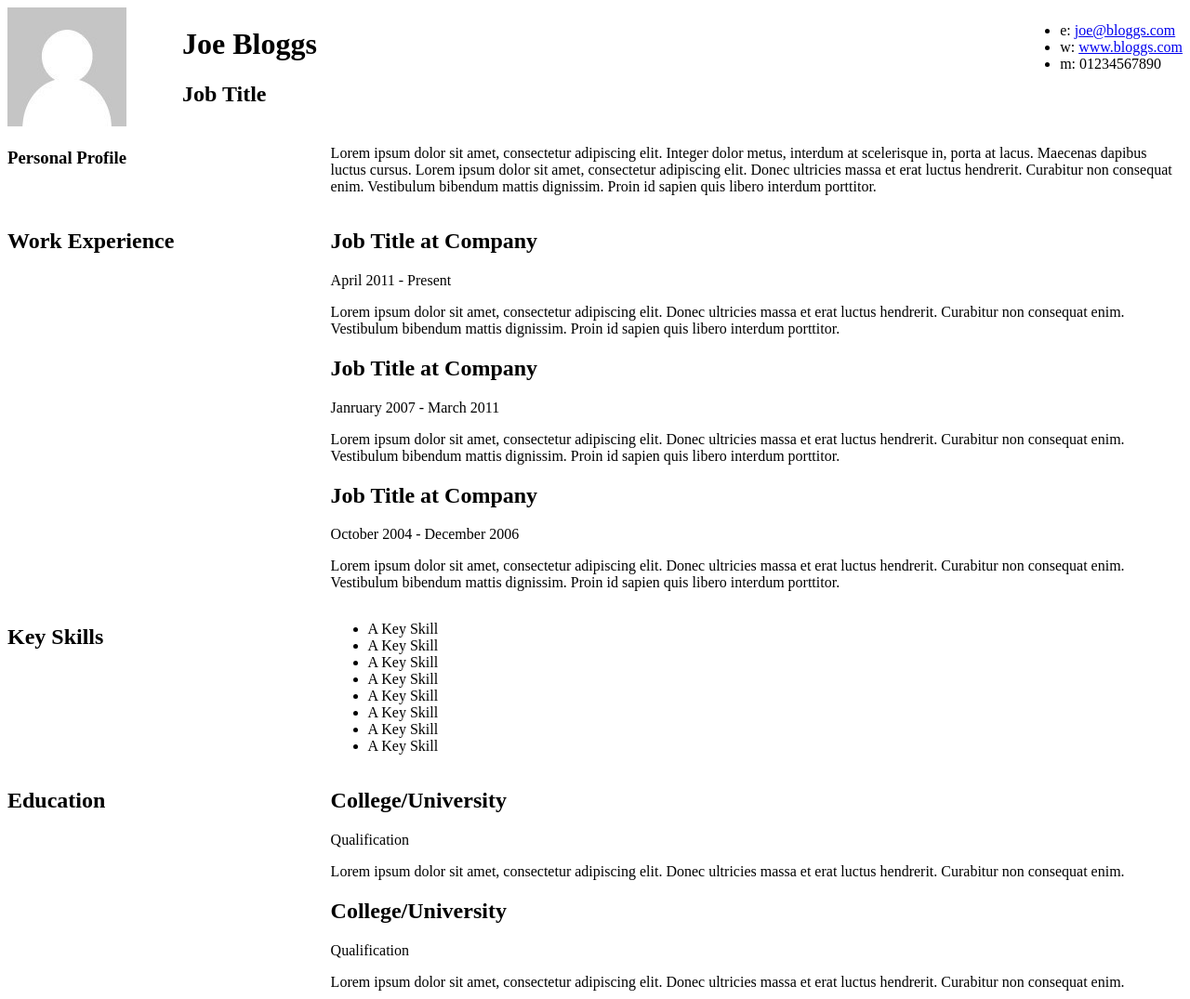
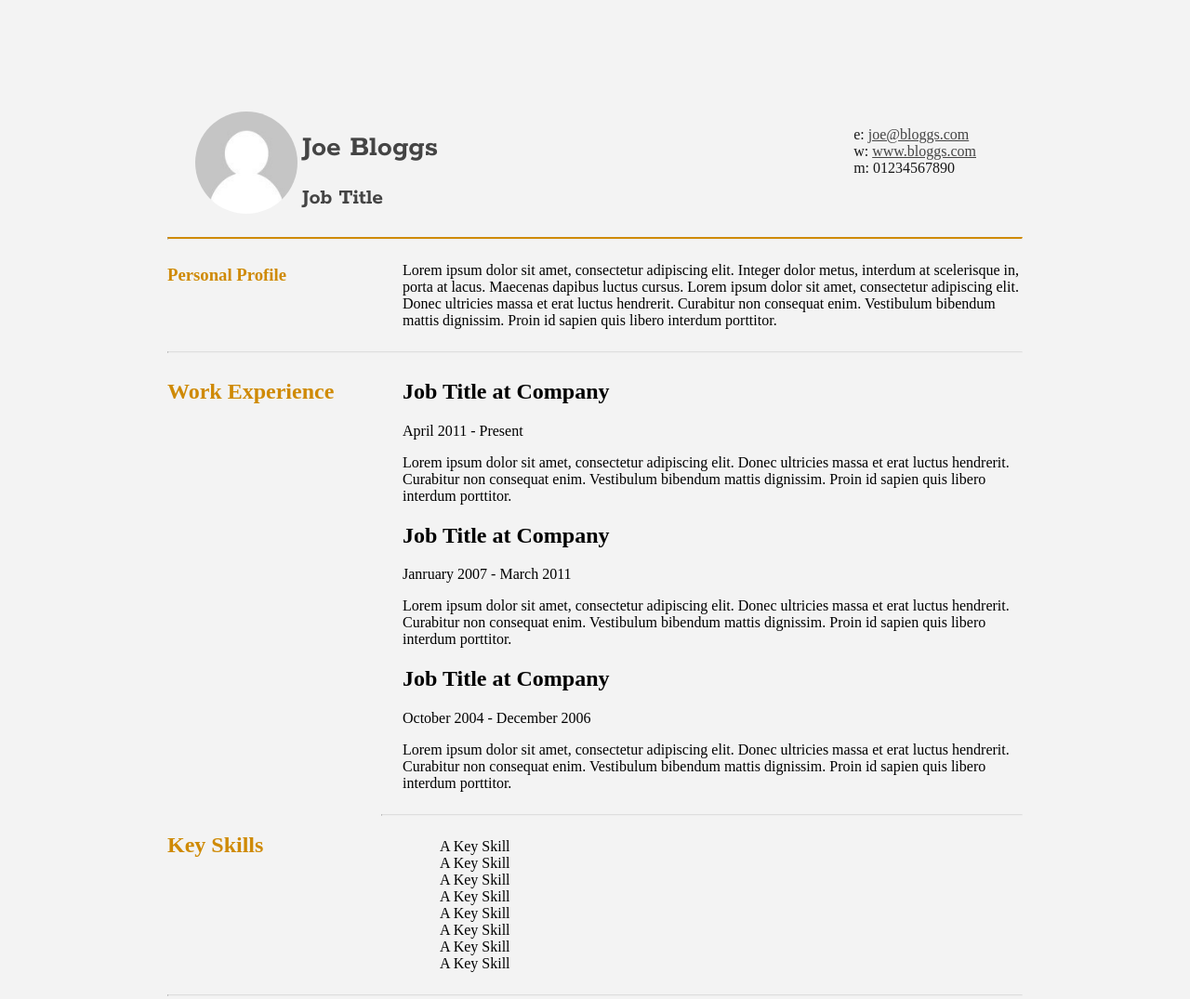
Before and after one commit to Kenzie-Academy-Brasil-Developers/estilizar-curriculo-sprint-2-theogandara, a plain HTML site: page index.html in a window 1280 px wide. Shown: the top 1075 px of the page at 93% size. Drawn offline with Linux system fonts and the light colour scheme.

Commit message:
estilizado o curriculum

```diff
--- a/index.html
+++ b/index.html
@@ -35,7 +35,7 @@
 		</div>
 		<div class="clear"></div>
 	</div>
-
+	<hr class="linhaCabecalho">
 	<div id="mainArea">
 		<section>
 			<article>
@@ -50,7 +50,7 @@
 			<div class="clear"></div>
 		</section>
 
-
+		<hr class="linhaPreta">
 		<section>
 			<div class="sectionTitle">
 				<h1>Work Experience</h1>
@@ -84,6 +84,8 @@
 				<h1>Key Skills</h1>
 			</div>
 
+			<hr class="linhaPreta">
+
 			<div class="sectionContent">
 				<ul class="keySkills">
 					<li>A Key Skill</li>
@@ -99,7 +101,7 @@
 			<div class="clear"></div>
 		</section>
 
-
+		<hr class="linhaPreta">
 		<section>
 			<div class="sectionTitle">
 				<h1>Education</h1>
--- a/style.css
+++ b/style.css
@@ -9,19 +9,68 @@
 }
 
 #name {
+	color: #444444;
 	float: left;
+	font-family: Rokkitt;
 }
 
 #contactDetails {
 	float: right;
+	color:#181818;
 }
 
 .sectionTitle {
 	float: left;
 	width: 25%;
+	color: #cf8a05;
+	font-style: Helvetica;
 }
 
 .sectionContent {
 	float: right;
 	width: 72.5%;
+
 }
+
+.linhaCabecalho{
+	border-top: 2px solid #cf8a05;
+}
+
+
+div img{
+	width: 110px;
+	height: 110px;
+	border-radius: 50%;
+	margin-left: 30px;
+}
+
+#top{
+	margin: 60px;
+}
+
+ul{
+	list-style:none;
+}
+
+a{
+	margin-right: 50px;
+	color:#444444;
+}
+
+
+.linhaPreta{
+	border-top: 1px solid #dedede;
+}
+
+#cv{
+	margin: 120px;
+}
+
+#top{
+	background-color: #f3f3f3;
+	font-style: Helvetica;
+}
+
+body, html{
+	font-style: Lato;
+}
```
